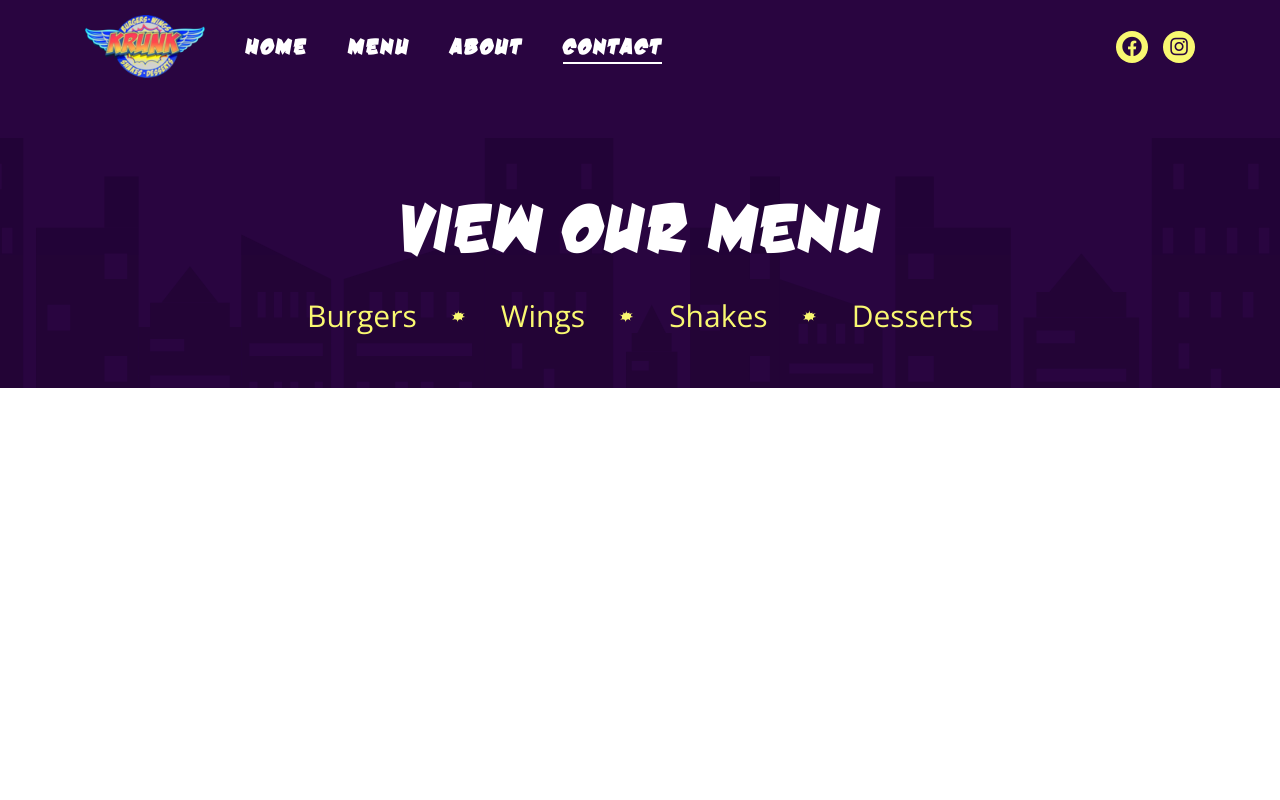
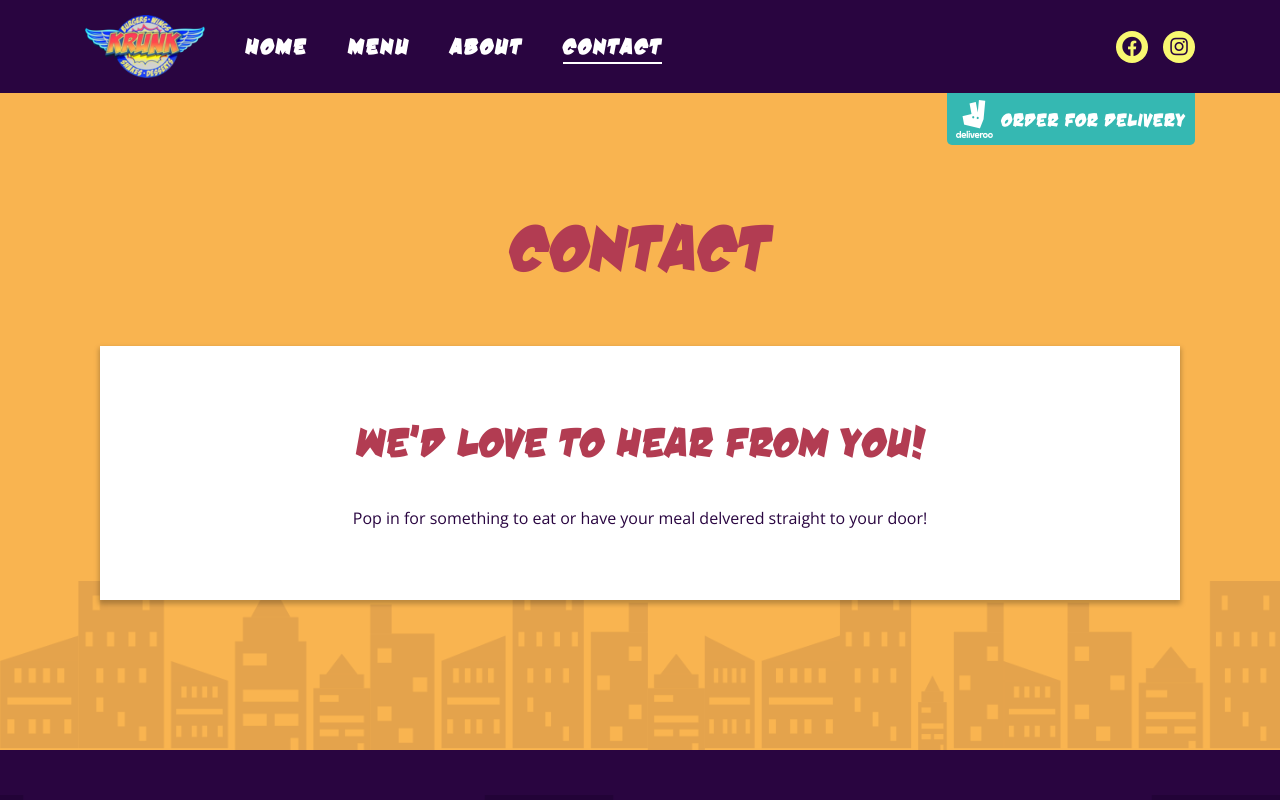
Before and after one commit to iamcstlouis/krunk-burgers-site, a Vue app: page /contact in a window 1280 px wide. Shown: the top 800 px of the page. Built offline with nearby package versions, Linux system fonts and the light colour scheme; what v-animate-css would draw is missing.

Commit message:
Adds basic structure of Contact page

```diff
--- /dev/null
+++ b/src/components/ContactKrunk.vue
@@ -0,0 +1,94 @@
+<template>
+  <div class="contact-krunk">
+    <b-container>
+      <div class="content-wrapper">
+        <div class="contact-hdr">
+          <h1>Contact</h1>
+        </div>
+
+        <div class="contact-main" data-aos="example-anim1">
+          <div class="content-wrapper">
+            <h2>We'd love to hear from you!</h2>
+            <p>Pop in for something to eat or have your meal delvered straight to your door!</p>
+          </div>
+        </div>
+      </div>
+    </b-container>
+  </div>
+</template>
+
+<script>
+export default {
+  name: "ContactKrunk"
+};
+</script>
+
+<style lang="scss">
+.contact-krunk {
+  margin-top: 6rem;
+
+  .contact-hdr {
+    h1 {
+      font-size: 5rem;
+      color: #b23c52;
+      margin-bottom: 0;
+      margin-top: 3rem;
+
+      @media screen and (min-width: 768px) {
+        margin-top: 1rem;
+      }
+
+      @media screen and (min-width: 1024px) {
+        font-size: 6.7rem;
+        margin-top: 0;
+      }
+    }
+  }
+
+  .contact-main {
+    background: #fff;
+    padding: 7rem 0;
+    margin-top: 6rem;
+    -webkit-box-shadow: 0px 3px 5px 1px rgba(0, 0, 0, 0.25);
+    -moz-box-shadow: 0px 3px 5px 1px rgba(0, 0, 0, 0.25);
+    box-shadow: 0px 3px 5px 1px rgba(0, 0, 0, 0.25);
+
+    .content-wrapper {
+      width: 90%;
+      margin: 0 auto;
+
+      @media screen and (min-width: 768px) {
+        width: 70%;
+      }
+
+      h2 {
+        font-family: "dnk";
+        color: #b23c52;
+
+        @media screen and (min-width: 768px) {
+          font-size: 42px;
+        }
+      }
+
+      p {
+        margin-top: 4rem;
+        margin-bottom: 0;
+        font-size: 16px;
+        font-family: "Open Sans", sans-serif;
+        font-size: 16px;
+        color: #290540;
+      }
+    }
+  }
+
+  [data-aos="example-anim1"] {
+    transform: skewX(45deg);
+    opacity: 0;
+    transition-property: transform, opacity;
+    &.aos-animate {
+      transform: skewX(0);
+      opacity: 1;
+    }
+  }
+}
+</style>
--- a/src/router/index.js
+++ b/src/router/index.js
@@ -6,6 +6,7 @@ import Wings from "../views/Wings.vue";
 import Shakes from "../views/Shakes.vue";
 import Desserts from "../views/Desserts.vue";
 import About from "../views/About.vue";
+import Contact from "../views/Contact.vue";
 
 Vue.use(VueRouter);
 
@@ -58,6 +59,11 @@ const routes = [{
     path: "/about",
     name: "About",
     component: About
+  },
+  {
+    path: "/contact",
+    name: "Contact",
+    component: Contact
   }
 ];
 
--- /dev/null
+++ b/src/views/Contact.vue
@@ -0,0 +1,40 @@
+<template>
+  <div class="contact">
+    <b-container>
+      <DeliverooWidget />
+      <ContactKrunk />
+    </b-container>
+  </div>
+</template>
+
+<script>
+import DeliverooWidget from "@/components/DeliverooWidget";
+import ContactKrunk from "@/components/ContactKrunk";
+
+export default {
+  name: "Contact",
+  components: {
+    DeliverooWidget,
+    ContactKrunk
+  }
+};
+</script>
+
+<style lang="scss">
+.contact {
+  background: #f9b450;
+  background-image: url("../assets/about/about-buildings.png");
+  background-size: contain;
+  background-repeat: no-repeat;
+  background-position: bottom;
+  padding: 0 0 10rem 0;
+
+  @media screen and (min-width: 1200px) {
+    padding-bottom: 15rem;
+  }
+
+  .deliveroo-widget {
+    margin-left: auto;
+  }
+}
+</style>
```
